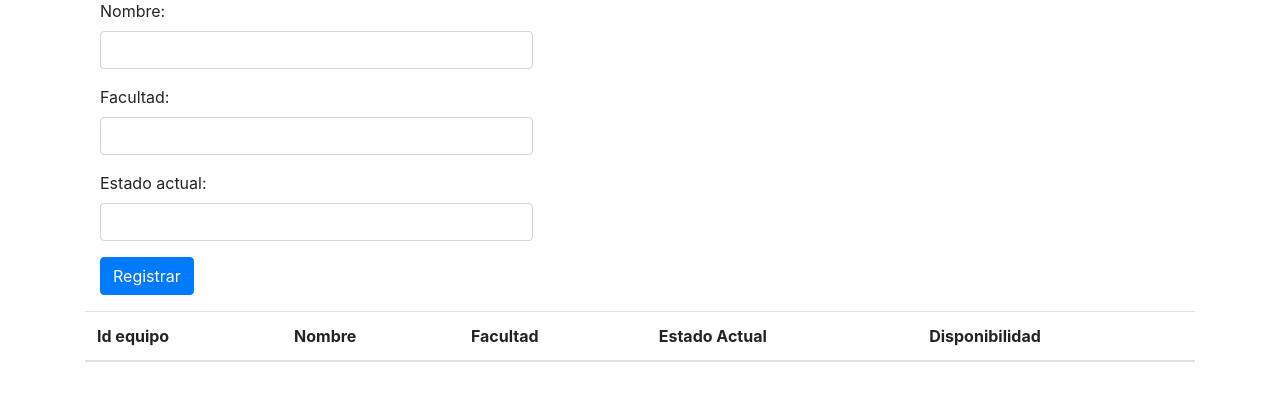
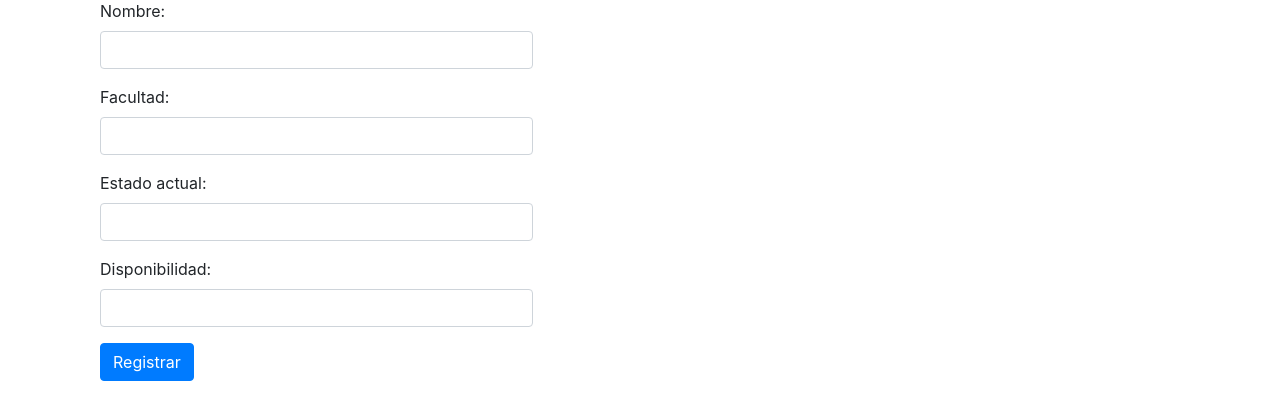
Before and after one commit to santtury/ProyectoAudiovisuales, a Flask app: page /inicioEquipos in a window 1280 px wide. Shown: the part 81-478 px from the top of the page. Run offline with Flask 2, Linux system fonts and the light colour scheme; data that the repository does not hold is empty; parts of the project's set-up code (start-up, migrations or seed data) failed here and were passed over; some libraries are stand-ins or nearby versions.

Commit message:
ultima modifcacion

```diff
--- a/app/static/App.py
+++ b/app/static/App.py
@@ -204,7 +204,7 @@ def update_profesor(cedula):
 
             WHERE cedula = %s
           """,
-            (nombre, apellido, cedula, email, programa, contraseña),
+            (nombre, apellido,  email, programa, contraseña, cedula)
         )
         cur.connection.commit()
         flash("actualizado")
@@ -294,7 +294,7 @@ def add_equipo():
         disponibilidad = request.form["disponibilidad"]
         cur = mysql.connection.cursor()
         cur.execute(
-            "INSERT INTO equipos (nombre,facultad,estadoActual,disponibilidad) VALUES (%s,%s, %s,%s)",
+            "INSERT INTO equipos (nombre,facultad,estadoActual,disponibilidad) VALUES (%s,%s,%s,%s)",
             (nombre, facultad, estadoActual,disponibilidad),
         )
         mysql.connection.commit()
--- a/app/static/templates/editar_profesor.html
+++ b/app/static/templates/editar_profesor.html
@@ -1,7 +1,7 @@
 {% extends 'nuevoLayout.html' %}
 {% block body %}
 
-<form action="/update/{{ profesor.0 }}" method="POST">
+<form action="/update/{{profesor.0}}" method="POST">
     <input type="text" name="nombre" placeholder="nombre" value="{{ profesor.0}}">
     <input type="text" name="apellido" placeholder="apellido" value="{{ profesor.1}}">
     <input type="text" name="email" placeholder="email" value="{{ profesor.3}}">
--- a/app/static/templates/registrarEquipo.html
+++ b/app/static/templates/registrarEquipo.html
@@ -71,7 +71,16 @@
 
                 </div>
 
+                <div class="form-group">
 
+
+                    <label>Disponibilidad:</label>
+
+
+                    <input type="text" class="form-control" name="disponibilidad">
+
+
+                </div>
 
 
                 <div class="form-group">
```
